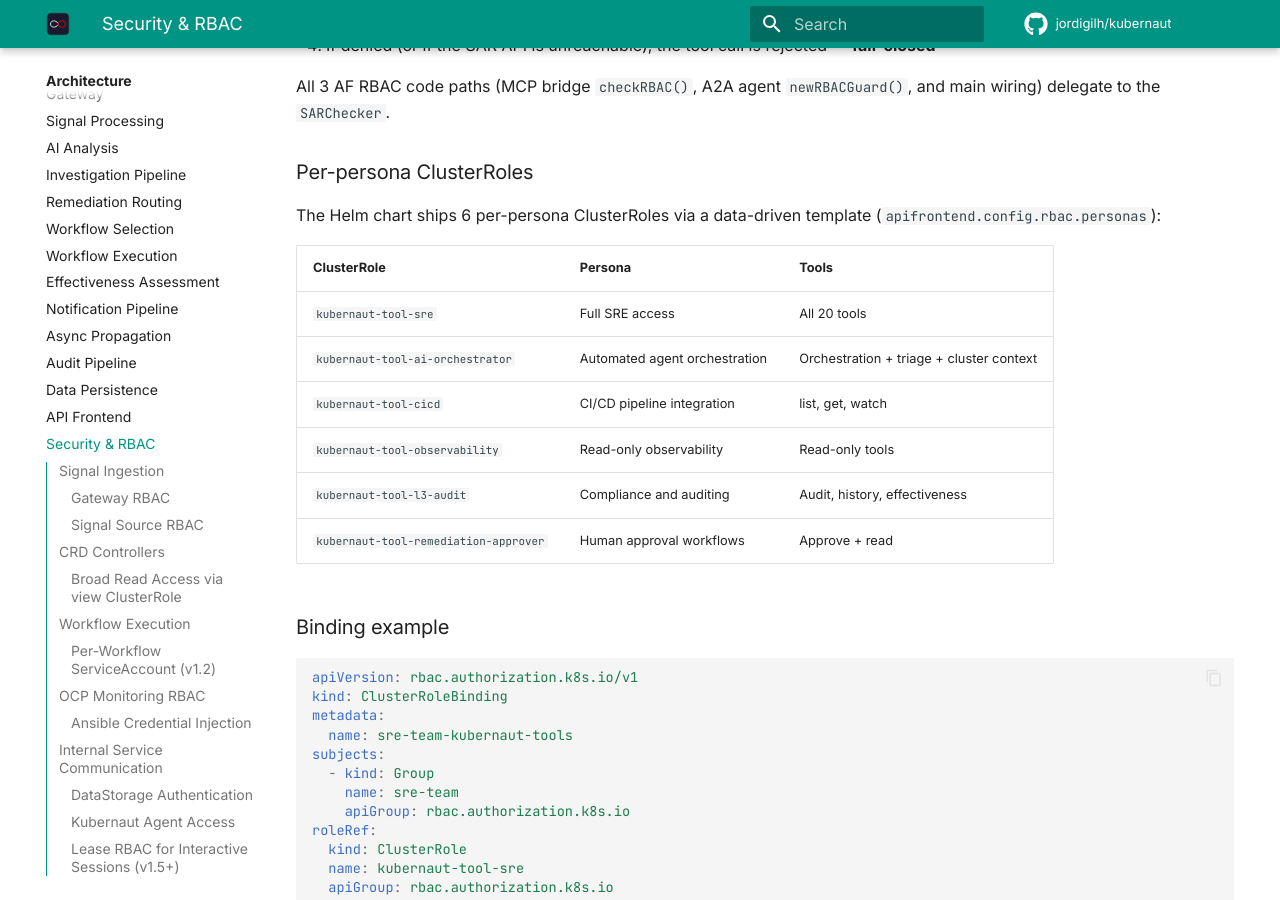
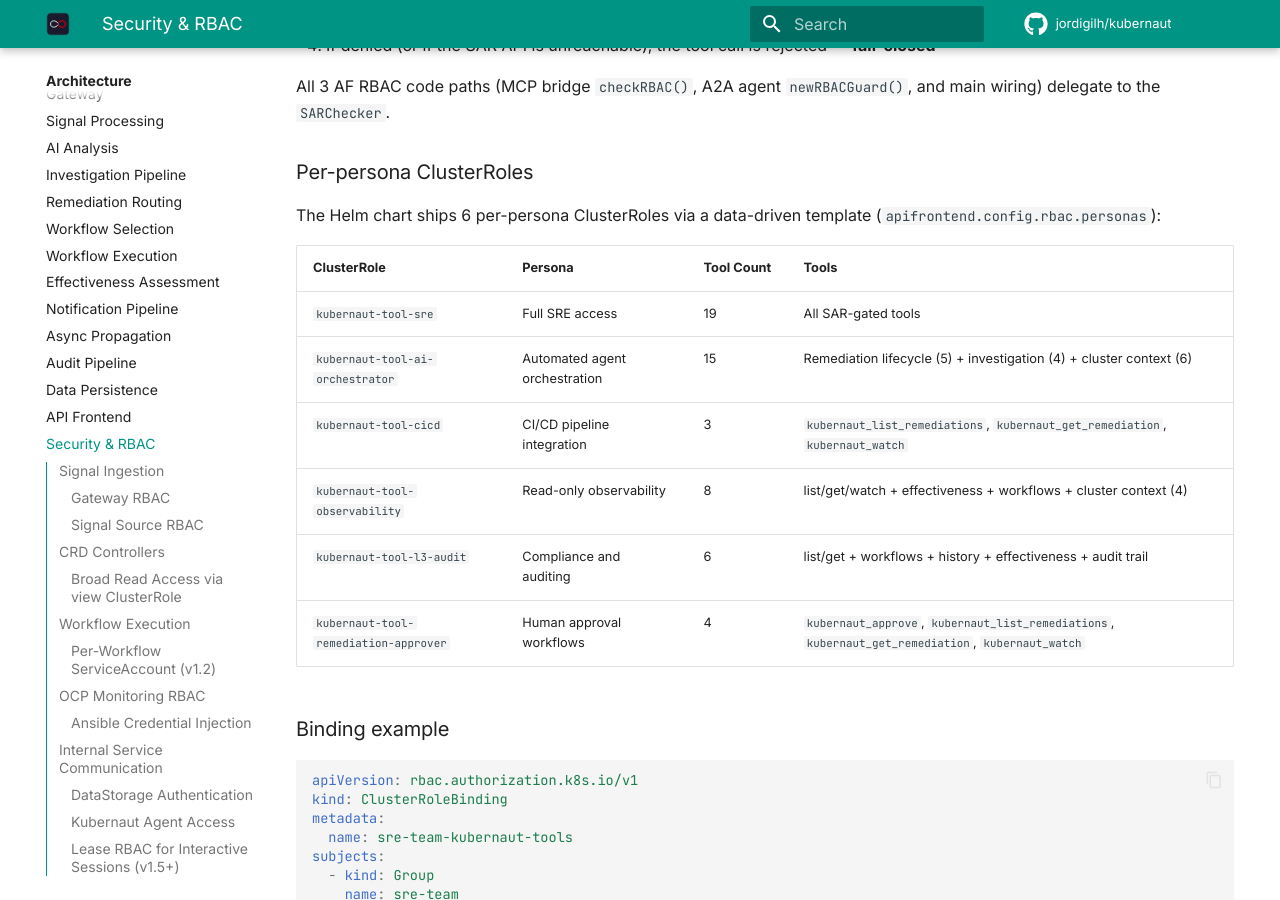
Before and after one commit to jordigilh/kubernaut-docs, an MkDocs documentation site: the page built from docs/architecture/security-rbac.md, in a window 1280 px wide and 900 px high, scrolled down 14259 px. Built offline with MkDocs 1.6.1 and Material for MkDocs 9.7.7, drawn with Linux system fonts in a browser that asks for light colours; comment, search, counter and statistics services are not loaded; the version menu is left out.

Commit message:
fix: correct SAR tool count from 20 to 19 and add per-persona breakdown
The Helm chart SRE persona defines 19 SAR-gated tools (verified against
values.yaml). Updated all references and added tool counts and breakdown
per ClusterRole in security-rbac.md.

Co-authored-by: Cursor <cursoragent@cursor.com>

```diff
--- a/docs/architecture/security-rbac.md
+++ b/docs/architecture/security-rbac.md
@@ -387,14 +387,14 @@ All 3 AF RBAC code paths (MCP bridge `checkRBAC()`, A2A agent `newRBACGuard()`,
 
 The Helm chart ships 6 per-persona ClusterRoles via a data-driven template (`apifrontend.config.rbac.personas`):
 
-| ClusterRole | Persona | Tools |
-|---|---|---|
-| `kubernaut-tool-sre` | Full SRE access | All 20 tools |
-| `kubernaut-tool-ai-orchestrator` | Automated agent orchestration | Orchestration + triage + cluster context |
-| `kubernaut-tool-cicd` | CI/CD pipeline integration | list, get, watch |
-| `kubernaut-tool-observability` | Read-only observability | Read-only tools |
-| `kubernaut-tool-l3-audit` | Compliance and auditing | Audit, history, effectiveness |
-| `kubernaut-tool-remediation-approver` | Human approval workflows | Approve + read |
+| ClusterRole | Persona | Tool Count | Tools |
+|---|---|---|---|
+| `kubernaut-tool-sre` | Full SRE access | 19 | All SAR-gated tools |
+| `kubernaut-tool-ai-orchestrator` | Automated agent orchestration | 15 | Remediation lifecycle (5) + investigation (4) + cluster context (6) |
+| `kubernaut-tool-cicd` | CI/CD pipeline integration | 3 | `kubernaut_list_remediations`, `kubernaut_get_remediation`, `kubernaut_watch` |
+| `kubernaut-tool-observability` | Read-only observability | 8 | list/get/watch + effectiveness + workflows + cluster context (4) |
+| `kubernaut-tool-l3-audit` | Compliance and auditing | 6 | list/get + workflows + history + effectiveness + audit trail |
+| `kubernaut-tool-remediation-approver` | Human approval workflows | 4 | `kubernaut_approve`, `kubernaut_list_remediations`, `kubernaut_get_remediation`, `kubernaut_watch` |
 
 ### Binding example
 
```
Also changed, not shown: docs/whats-new/index.md (+1 -1 lines).
